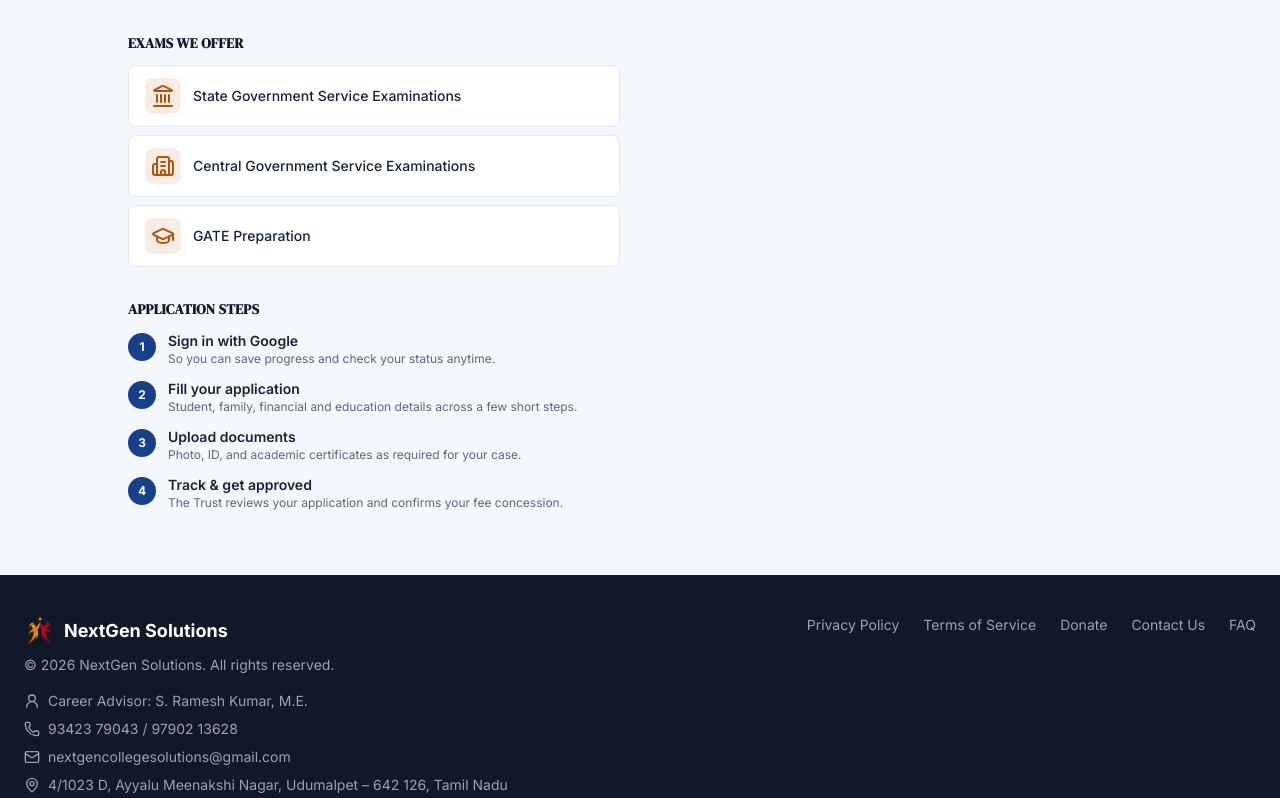
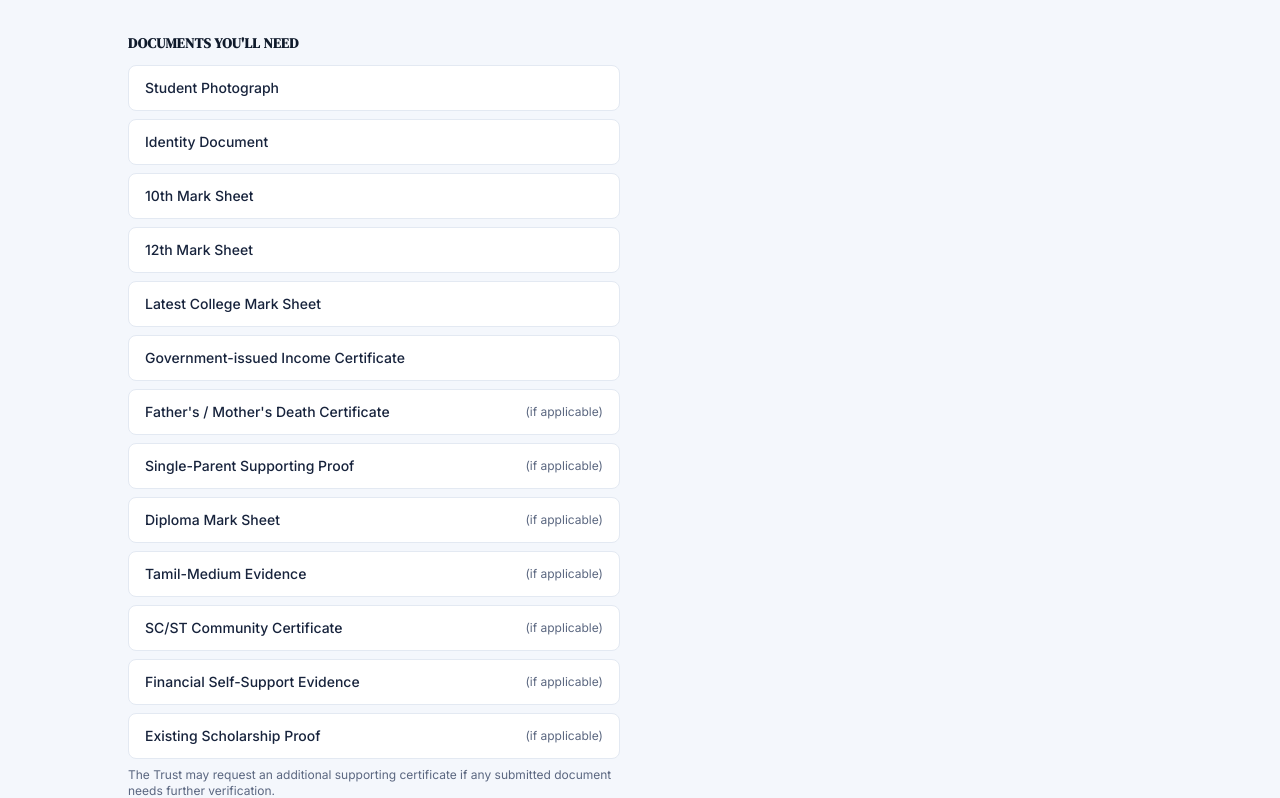
Before and after one commit to itzmani05-cmd/NextgenEducationalTrust, a React (Vite) app: page /apply in a window 1280 px wide. Shown: the part 382-1180 px from the top of the page. Built offline with nearby package versions, Linux system fonts and the light colour scheme; no server answers.

Commit message:
listed the certificates

```diff
--- a/src/components/Navbar.jsx
+++ b/src/components/Navbar.jsx
@@ -47,7 +47,7 @@ export default function Navbar() {
     >
       <div className="max-w-7xl 3xl:max-w-[1600px] 4xl:max-w-[1920px] 5xl:max-w-[2240px] 6xl:max-w-[2560px] mx-auto px-6 h-20 flex items-center justify-between gap-6">
         <Link to="/" className="flex items-center shrink-0">
-          <img src={logo} alt="NextGen Education Trust" className="h-14 w-[84px] object-contain" />
+          <img src={logo} alt="NextGen Education Trust" className="h-16 w-[96px] object-contain" />
         </Link>
 
         <nav className="hidden md:flex items-center gap-9 text-[0.9rem] font-medium tracking-wide">
--- a/src/components/admin/verification/DocumentReviewPanel.jsx
+++ b/src/components/admin/verification/DocumentReviewPanel.jsx
@@ -6,6 +6,7 @@ export default function DocumentReviewPanel({
   signedUrl,
   signedUrlLoading,
   selectedDocHasFile,
+  selectedDocIsPdf,
   comment,
   onCommentChange,
   selectedReview,
@@ -35,7 +36,10 @@ export default function DocumentReviewPanel({
         {selectedDocHasFile && signedUrlLoading && (
           <p className="text-sm text-brand-muted">{enOnly('admin.verification.loadingDocument')}</p>
         )}
-        {selectedDocHasFile && !signedUrlLoading && signedUrl && (
+        {selectedDocHasFile && !signedUrlLoading && signedUrl && selectedDocIsPdf && (
+          <iframe src={signedUrl} title={selectedDocMeta ? enOnly(selectedDocMeta.labelKey) : 'Document preview'} className="w-full h-full rounded-lg" />
+        )}
+        {selectedDocHasFile && !signedUrlLoading && signedUrl && !selectedDocIsPdf && (
           <img src={signedUrl} alt="" className="max-h-full max-w-full object-contain rounded-lg" />
         )}
         {selectedDocHasFile && !signedUrlLoading && !signedUrl && (
--- a/src/components/apply/SignInGate.jsx
+++ b/src/components/apply/SignInGate.jsx
@@ -1,12 +1,22 @@
 import { useState } from 'react'
-import { Landmark, Building2, GraduationCap, LogIn, FileText, UploadCloud, BadgeCheck } from 'lucide-react'
+import { LogIn, FileText, UploadCloud, BadgeCheck } from 'lucide-react'
 import { useAuth } from '../../context/AuthContext.jsx'
 import GoogleIcon from '../GoogleIcon.jsx'
 
-const exams = [
-  { icon: Landmark, title: 'State Government Service Examinations' },
-  { icon: Building2, title: 'Central Government Service Examinations' },
-  { icon: GraduationCap, title: 'GATE Preparation' },
+const documents = [
+  { title: 'Student Photograph' },
+  { title: 'Identity Document' },
+  { title: '10th Mark Sheet' },
+  { title: '12th Mark Sheet' },
+  { title: 'Latest College Mark Sheet' },
+  { title: 'Government-issued Income Certificate' },
+  { title: "Father's / Mother's Death Certificate", conditional: true },
+  { title: 'Single-Parent Supporting Proof', conditional: true },
+  { title: 'Diploma Mark Sheet', conditional: true },
+  { title: 'Tamil-Medium Evidence', conditional: true },
+  { title: 'SC/ST Community Certificate', conditional: true },
+  { title: 'Financial Self-Support Evidence', conditional: true },
+  { title: 'Existing Scholarship Proof', conditional: true },
 ]
 
 const steps = [
@@ -48,17 +58,20 @@ export default function SignInGate() {
             program for competitive government and GATE examinations.
           </p>
 
-          <h2 className="text-sm font-bold text-brand-ink uppercase tracking-wide mb-3">Exams We Offer</h2>
-          <div className="space-y-2 mb-8">
-            {exams.map(({ icon: Icon, title }) => (
-              <div key={title} className="flex items-center gap-3 bg-white border border-brand-border rounded-lg px-4 py-3">
-                <div className="w-9 h-9 rounded-lg bg-brand-rust/10 text-brand-rust flex items-center justify-center shrink-0">
-                  <Icon className="w-4.5 h-4.5" />
-                </div>
+          <h2 className="text-sm font-bold text-brand-ink uppercase tracking-wide mb-3">Documents You&apos;ll Need</h2>
+          <div className="space-y-2 mb-2">
+            {documents.map(({ title, conditional }) => (
+              <div key={title} className="flex items-center justify-between gap-3 bg-white border border-brand-border rounded-lg px-4 py-3">
                 <span className="text-sm font-medium text-brand-text">{title}</span>
+                {conditional && (
+                  <span className="text-xs text-brand-muted shrink-0">(if applicable)</span>
+                )}
               </div>
             ))}
           </div>
+          <p className="text-xs text-brand-muted mb-8">
+            The Trust may request an additional supporting certificate if any submitted document needs further verification.
+          </p>
 
           <h2 className="text-sm font-bold text-brand-ink uppercase tracking-wide mb-3">Application Steps</h2>
           <div className="space-y-3">
--- a/src/pages/admin/AdminVerification.jsx
+++ b/src/pages/admin/AdminVerification.jsx
@@ -201,7 +201,9 @@ export default function AdminVerification() {
     return <div className="max-w-6xl 3xl:max-w-[1500px] 4xl:max-w-[1800px] 5xl:max-w-[2000px] 6xl:max-w-[2300px] mx-auto px-6 py-10 text-brand-muted">{enOnly('admin.common.loading')}</div>
   }
 
-  const selectedDocHasFile = selectedDoc ? Boolean(getPath(app, getDocumentFieldPath(selectedDoc))) : false
+  const selectedDocPath = selectedDoc ? getPath(app, getDocumentFieldPath(selectedDoc)) : null
+  const selectedDocHasFile = Boolean(selectedDocPath)
+  const selectedDocIsPdf = typeof selectedDocPath === 'string' && selectedDocPath.toLowerCase().endsWith('.pdf')
   const selectedReview = app.documentReviews?.[selectedDoc]
   const selectedDocMeta = docs.find((d) => d.key === selectedDoc)
 
@@ -238,6 +240,7 @@ export default function AdminVerification() {
               signedUrl={signedUrl}
               signedUrlLoading={signedUrlLoading}
               selectedDocHasFile={selectedDocHasFile}
+              selectedDocIsPdf={selectedDocIsPdf}
               comment={comment}
               onCommentChange={setComment}
               selectedReview={selectedReview}
```
